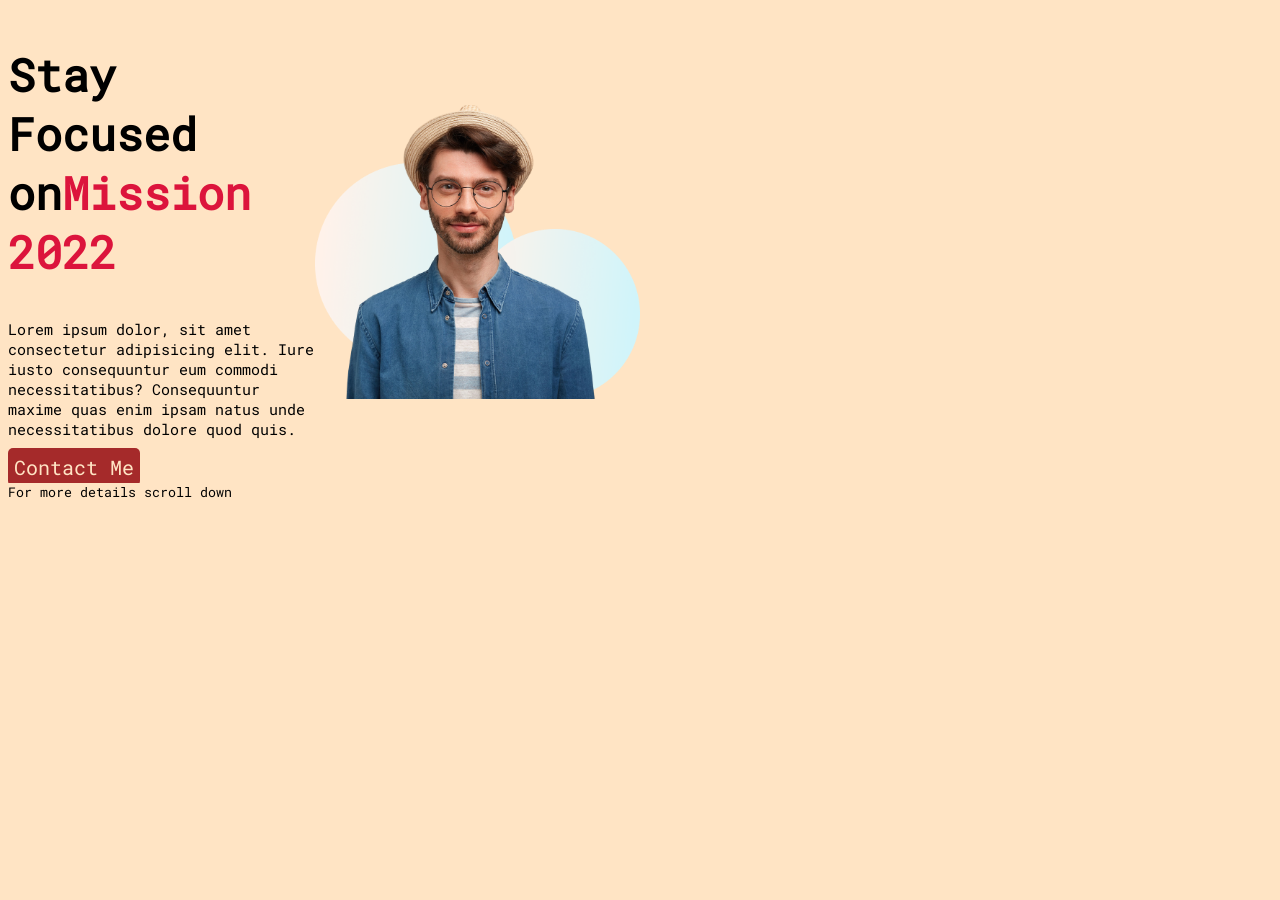
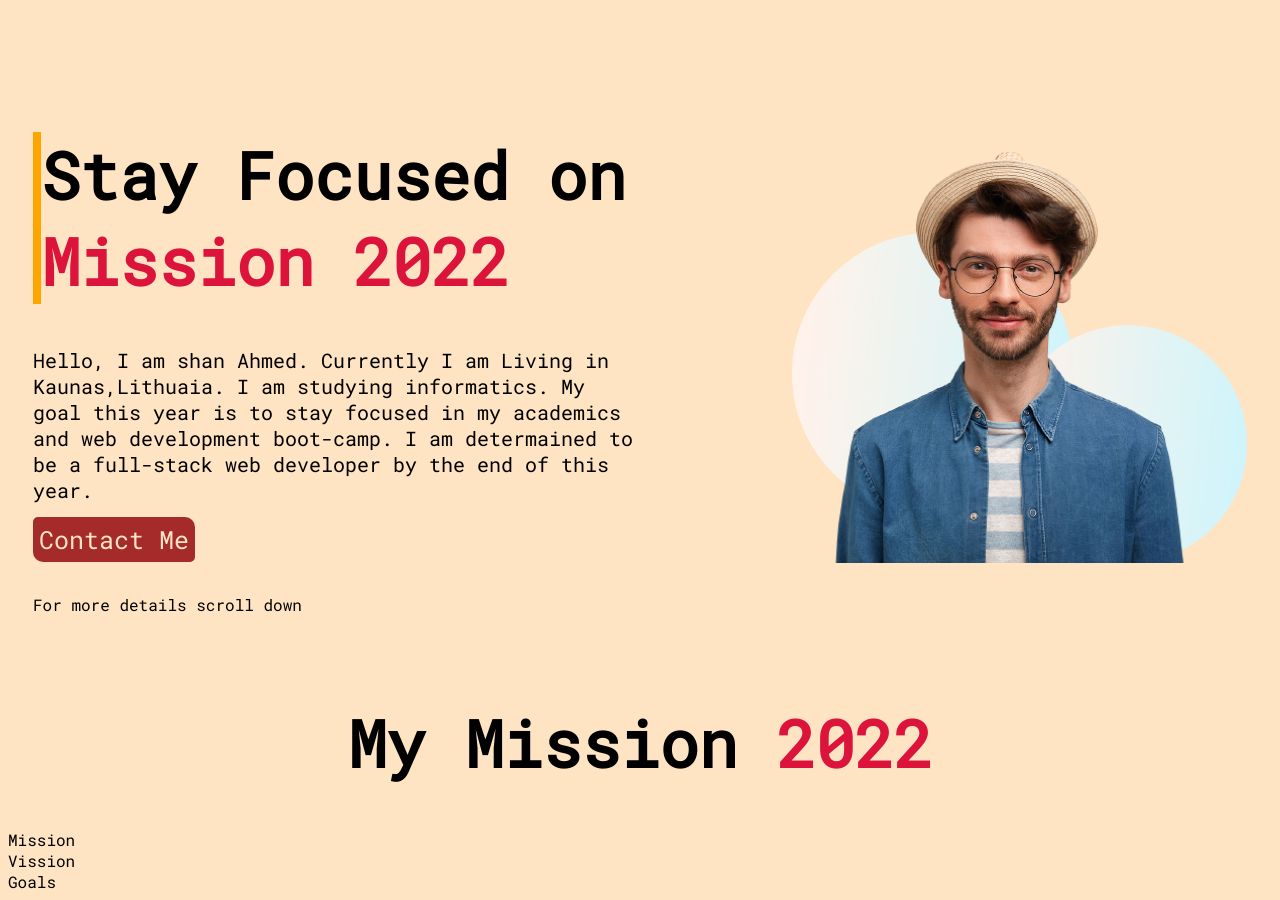
Before and after one commit to shan5642/Assignment_01_web-dev, a plain HTML site: page index.html in a window 1280 px wide. Before the commit the page ends 800 px from the top, so only its background shows below. Drawn offline with Linux system fonts and the light colour scheme.

Commit message:
First div done

```diff
--- a/index.html
+++ b/index.html
@@ -18,29 +18,45 @@
     />
     <link rel="stylesheet" href="style.css" />
     <title>Mission 2022</title>
-    <link rel="shortcut icon" href="images/illustrators/illustrator-2.png" type="image/x-icon">
+    <link
+      rel="shortcut icon"
+      href="images/illustrators/illustrator-2.png"
+      type="image/x-icon"
+    />
   </head>
   <body>
-    <section class="header-mission">
+    <div class="header-mission">
       <div>
         <h1 class="header01">
-          Stay Focused on<span id="mission-color">Mission 2022</span>
+          Stay Focused on <br />
+          <span class="mission-color"> Mission 2022</span>
         </h1>
         <p id="focus-detail">
-          Lorem ipsum dolor, sit amet consectetur adipisicing elit. Iure iusto
-          consequuntur eum commodi necessitatibus? Consequuntur maxime quas enim
-          ipsam natus unde necessitatibus dolore quod quis.
+          Hello, I am shan Ahmed. Currently I am Living in Kaunas,Lithuaia. I am
+          studying informatics. My goal this year is to stay focused in my
+          academics and web development boot-camp. I am determained to be a
+          full-stack web developer by the end of this year.
         </p>
         <a target="blank" id="contact-button" href="https://github.com/shan5642"
           >Contact Me</a
         >
         <br />
-        <small>For more details scroll down</small>
+        <p id="scroll-detail">For more details scroll down</p>
       </div>
 
       <div>
         <img src="images/person/person-4.png" alt="" />
       </div>
-    </section>
+    </div>
+    <div class="my-mission">
+      <h1 class="header01" id="mission-header">
+        My Mission<span class="mission-color"> 2022</span>
+      </h1>
+      <div class="mission-2022">
+        <div>Mission</div>
+        <div>Vission</div>
+        <div>Goals</div>
+      </div>
+    </div>
   </body>
 </html>
--- a/style.css
+++ b/style.css
@@ -4,35 +4,49 @@
   font-family: "Roboto", sans-serif;
   font-family: "Roboto Mono", monospace;
 }
-#mission-color {
+.mission-color {
   color: crimson;
 }
 .header01 {
-  font-size: 45px;
+  font-size: 65px;
   text-align: left;
+  border-top: none;
+  border-left: 8px solid orange;
 }
 .header-mission {
   display: flex;
   justify-content: center;
   align-items: center;
-  width: 50%;
+  margin-top: 5%;
+  padding: 25px;
 }
 .header-mission img {
   width: 100%;
 }
 #focus-detail {
   font-weight: normal;
-  font-size: 15px;
+  font-size: 20px;
+  text-align: left;
+  width: 80%;
 }
 #contact-button {
   text-decoration: none;
   background-color: brown;
   color: bisque;
-  font-size: 20px;
-  border-radius: 5px;
+  font-size: 25px;
+  border-radius: 5px 10px 5px 10px;
   text-align: center;
   padding: 6px;
+  margin-top: 5%5%;
 }
 #contact-button:hover {
   background-color: chocolate;
 }
+#scroll-detail {
+  margin-top: 5%;
+  font-weight: lighter;
+}
+#mission-header{
+    border: none;
+    text-align: center;
+}
```
